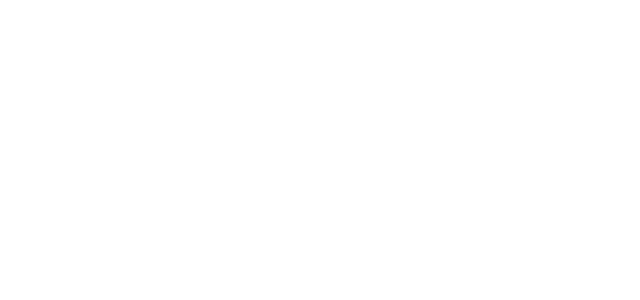
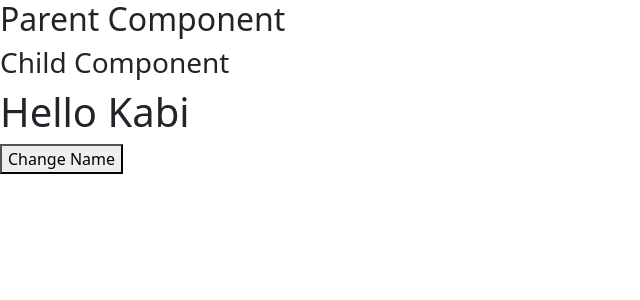
Before and after one commit to kabisankar05-dot/full-stack, a React (Vite) app in the folder react/my-first-app/: page / in a window 1280 px wide. Shown: the top 300 px of the page, without its empty margins (0-640 px from the left). Built offline with nearby package versions, Linux system fonts and the light colour scheme.

Commit message:
update props

```diff
--- a/react/my-first-app/src/App.jsx
+++ b/react/my-first-app/src/App.jsx
@@ -1,13 +1,22 @@
+import React, { useState } from "react";
+import Porps from "./Props";
 
-import PProps from "./Props";
+function App() {
+  const [name, setName] = useState("Kabi");
 
-function App(){
+  // Parent function
+  function changeName() {
+    setName("Arun");
+  }
+
   return (
-    <>
-    <PProps />
-    </>
+    <div>
+      <h2>Parent Component</h2>
 
-  )
+      {/* props pass pannrom */}
+      <Porps name={name} changeName={changeName} />
+    </div>
+  );
+}
 
-  }
 export default App;
--- a/react/my-first-app/src/Props.jsx
+++ b/react/my-first-app/src/Props.jsx
@@ -1,11 +1,21 @@
-import App from './App'
-function PProps(props){
-    return(
-        <div>
-            <h2>{props.name}</h2>
-            <h2>{props.age}</h2>
-            <h2>{props.phone}</h2>
-        </div>
-    )
+import React, { Component } from "react";
+
+class Props extends Component {
+  render() {
+    return (
+      <div>
+        <h3>Child Component</h3>
+
+        {/* props use */}
+        <h1>Hello {this.props.name}</h1>
+
+        {/* callback props */}
+        <button onClick={this.props.changeName}>
+          Change Name
+        </button>
+      </div>
+    );
+  }
 }
-export default PProps;
+
+export default Props;
```
